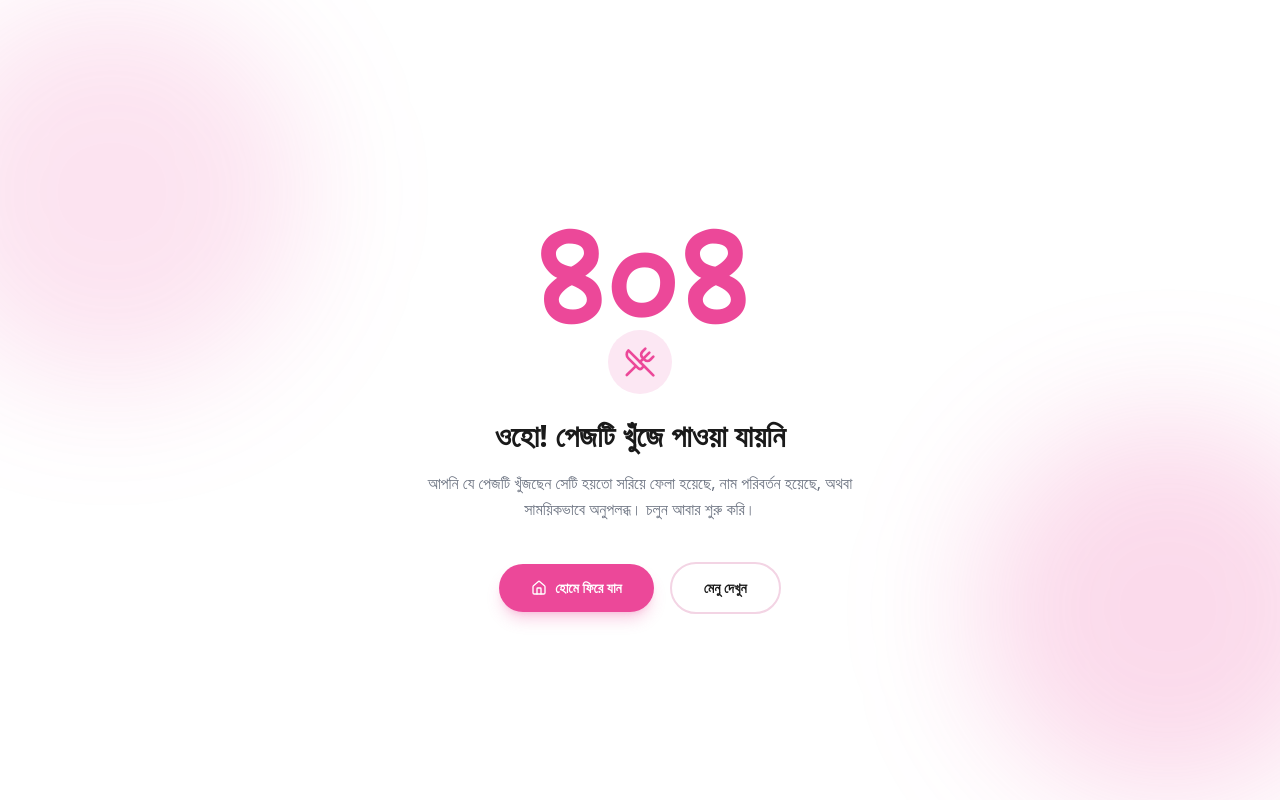
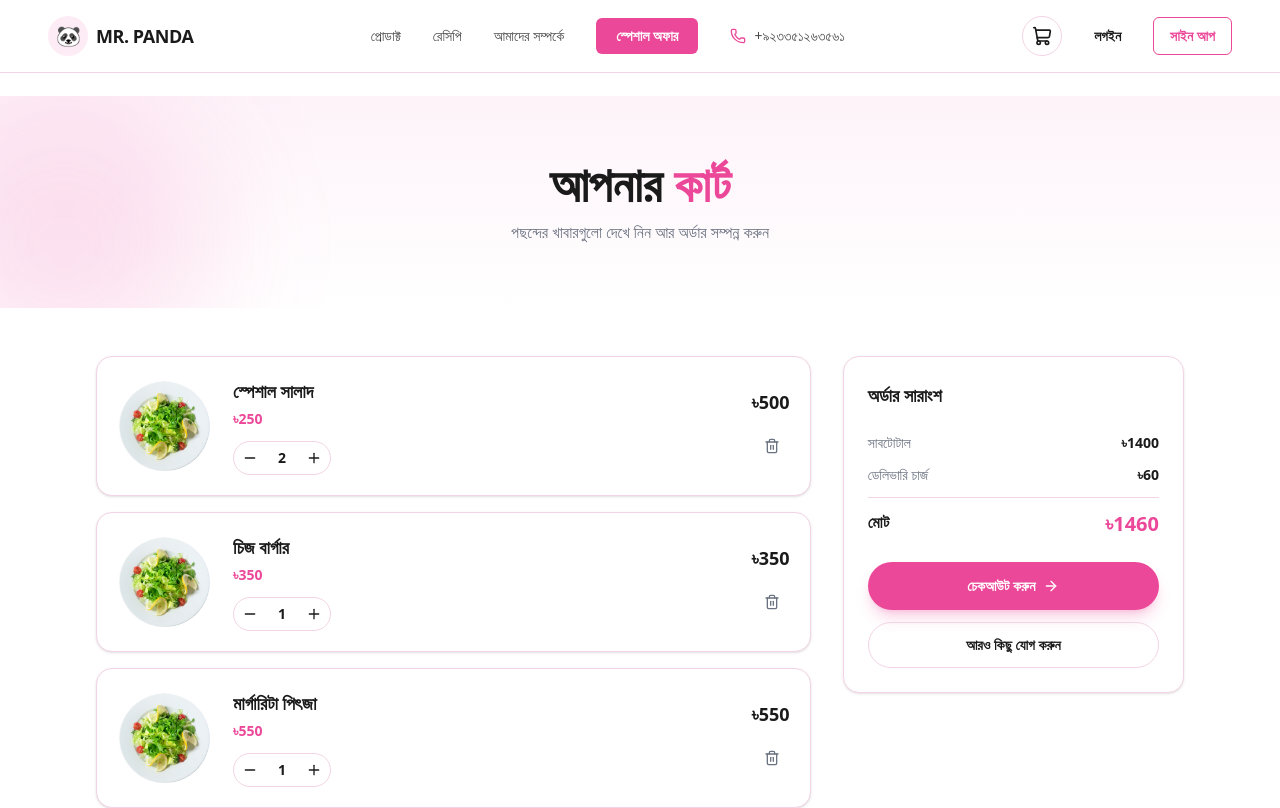
Before and after one commit to Craftedmart-Agency/Mr-Panda, a Next.js app: page /cart in a window 1280 px wide. Before the commit this address had no page. Shown: the top 808 px of the page. Built offline with nearby package versions, Linux system fonts and the light colour scheme.

Commit message:
feat: add cart page

```diff
--- /dev/null
+++ b/src/app/(common)/cart/_components/CartContent.tsx
@@ -0,0 +1,205 @@
+"use client";
+
+import { useState } from "react";
+import Image from "next/image";
+import Link from "next/link";
+import { Minus, Plus, Trash2, ShoppingBag, ArrowRight } from "lucide-react";
+
+interface CartItem {
+  id: string;
+  name: string;
+  price: number;
+  quantity: number;
+  imageUrl: string;
+}
+
+const initialCart: CartItem[] = [
+  {
+    id: "1",
+    name: "স্পেশাল সালাদ",
+    price: 250,
+    quantity: 2,
+    imageUrl: "/hero.png",
+  },
+  {
+    id: "2",
+    name: "চিজ বার্গার",
+    price: 350,
+    quantity: 1,
+    imageUrl: "/hero.png",
+  },
+  {
+    id: "3",
+    name: "মার্গারিটা পিৎজা",
+    price: 550,
+    quantity: 1,
+    imageUrl: "/hero.png",
+  },
+];
+
+const DELIVERY_FEE = 60;
+
+export default function CartContent() {
+  const [cart, setCart] = useState<CartItem[]>(initialCart);
+
+  const updateQuantity = (id: string, delta: number) => {
+    setCart((prev) =>
+      prev.map((item) =>
+        item.id === id
+          ? { ...item, quantity: Math.max(1, item.quantity + delta) }
+          : item
+      )
+    );
+  };
+
+  const removeItem = (id: string) => {
+    setCart((prev) => prev.filter((item) => item.id !== id));
+  };
+
+  const subtotal = cart.reduce(
+    (sum, item) => sum + item.price * item.quantity,
+    0
+  );
+  const total = subtotal + (cart.length > 0 ? DELIVERY_FEE : 0);
+
+  // Empty cart
+  if (cart.length === 0) {
+    return (
+      <div className="mx-auto max-w-4xl px-6 py-20 text-center">
+        <div className="mx-auto flex h-24 w-24 items-center justify-center rounded-full bg-secondary">
+          <ShoppingBag className="h-12 w-12 text-primary" />
+        </div>
+        <h2 className="mt-8 text-2xl font-bold text-foreground">
+          আপনার কার্ট খালি
+        </h2>
+        <p className="mt-3 text-base text-muted-foreground">
+          এখনো কোনো খাবার যোগ করা হয়নি। মেনু থেকে পছন্দের খাবার বেছে নিন।
+        </p>
+        <Link
+          href="/menu"
+          className="mt-8 inline-flex items-center gap-2 rounded-full bg-primary px-8 py-3.5 text-sm font-semibold text-primary-foreground shadow-lg shadow-primary/25 transition-all hover:shadow-xl hover:shadow-primary/40"
+        >
+          মেনু দেখুন
+          <ArrowRight className="h-4 w-4" />
+        </Link>
+      </div>
+    );
+  }
+
+  return (
+    <div className="mx-auto max-w-6xl px-4 py-12 sm:px-6 lg:px-8">
+      <div className="grid grid-cols-1 gap-8 lg:grid-cols-3">
+        {/* Cart items */}
+        <div className="lg:col-span-2">
+          <div className="space-y-4">
+            {cart.map((item) => (
+              <div
+                key={item.id}
+                className="flex items-center gap-4 rounded-2xl border border-border bg-card p-4 shadow-sm sm:gap-5 sm:p-5"
+              >
+                {/* Image */}
+                <div className="relative h-20 w-20 shrink-0 overflow-hidden rounded-xl sm:h-24 sm:w-24">
+                  <Image
+                    src={item.imageUrl}
+                    alt={item.name}
+                    fill
+                    sizes="96px"
+                    className="object-cover"
+                  />
+                </div>
+
+                {/* Info */}
+                <div className="min-w-0 flex-1">
+                  <h3 className="truncate text-base font-bold text-foreground sm:text-lg">
+                    {item.name}
+                  </h3>
+                  <p className="mt-1 text-sm font-semibold text-primary">
+                    ৳{item.price}
+                  </p>
+
+                  {/* Quantity controls */}
+                  <div className="mt-3 flex items-center gap-3">
+                    <div className="flex items-center gap-1 rounded-full border border-border">
+                      <button
+                        onClick={() => updateQuantity(item.id, -1)}
+                        className="flex h-8 w-8 cursor-pointer items-center justify-center rounded-full text-foreground transition-colors hover:bg-secondary"
+                        aria-label="কমান"
+                      >
+                        <Minus className="h-4 w-4" />
+                      </button>
+                      <span className="w-6 text-center text-sm font-semibold text-foreground">
+                        {item.quantity}
+                      </span>
+                      <button
+                        onClick={() => updateQuantity(item.id, 1)}
+                        className="flex h-8 w-8 cursor-pointer items-center justify-center rounded-full text-foreground transition-colors hover:bg-secondary"
+                        aria-label="বাড়ান"
+                      >
+                        <Plus className="h-4 w-4" />
+                      </button>
+                    </div>
+                  </div>
+                </div>
+
+                {/* Price + Remove */}
+                <div className="flex flex-col items-end gap-3">
+                  <p className="text-base font-bold text-foreground sm:text-lg">
+                    ৳{item.price * item.quantity}
+                  </p>
+                  <button
+                    onClick={() => removeItem(item.id)}
+                    className="flex h-9 w-9 cursor-pointer items-center justify-center rounded-full text-muted-foreground transition-colors hover:bg-destructive/10 hover:text-destructive"
+                    aria-label="সরান"
+                  >
+                    <Trash2 className="h-4 w-4" />
+                  </button>
+                </div>
+              </div>
+            ))}
+          </div>
+        </div>
+
+        {/* Order summary */}
+        <div className="lg:col-span-1">
+          <div className="sticky top-24 rounded-2xl border border-border bg-card p-6 shadow-sm">
+            <h2 className="text-lg font-bold text-foreground">অর্ডার সারাংশ</h2>
+
+            <div className="mt-6 space-y-3">
+              <div className="flex justify-between text-sm">
+                <span className="text-muted-foreground">সাবটোটাল</span>
+                <span className="font-semibold text-foreground">৳{subtotal}</span>
+              </div>
+              <div className="flex justify-between text-sm">
+                <span className="text-muted-foreground">ডেলিভারি চার্জ</span>
+                <span className="font-semibold text-foreground">
+                  ৳{DELIVERY_FEE}
+                </span>
+              </div>
+              <div className="border-t border-border pt-3">
+                <div className="flex justify-between">
+                  <span className="text-base font-bold text-foreground">মোট</span>
+                  <span className="text-xl font-bold text-primary">৳{total}</span>
+                </div>
+              </div>
+            </div>
+
+            <Link
+              href="/checkout"
+              className="mt-6 flex w-full items-center justify-center gap-2 rounded-full bg-primary px-6 py-3.5 text-sm font-semibold text-primary-foreground shadow-lg shadow-primary/25 transition-all hover:shadow-xl hover:shadow-primary/40"
+            >
+              চেকআউট করুন
+              <ArrowRight className="h-4 w-4" />
+            </Link>
+
+            <Link
+              href="/menu"
+              className="mt-3 flex w-full items-center justify-center rounded-full border border-border px-6 py-3 text-sm font-semibold text-foreground transition-colors hover:border-primary hover:text-primary"
+            >
+              আরও কিছু যোগ করুন
+            </Link>
+          </div>
+        </div>
+      </div>
+    </div>
+  );
+}
--- /dev/null
+++ b/src/app/(common)/cart/page.tsx
@@ -0,0 +1,22 @@
+import CartContent from "./_components/CartContent";
+
+export default function CartPage() {
+  return (
+    <div className="min-h-screen bg-background pt-20 lg:pt-24">
+      {/* Page header */}
+      <div className="relative overflow-hidden bg-gradient-to-b from-secondary/50 to-background py-12 lg:py-16">
+        <div className="pointer-events-none absolute -left-20 top-0 h-72 w-72 rounded-full bg-primary/15 blur-3xl" />
+        <div className="relative z-10 mx-auto max-w-3xl px-6 text-center">
+          <h1 className="text-3xl font-bold text-foreground sm:text-4xl lg:text-5xl">
+            আপনার <span className="text-primary">কার্ট</span>
+          </h1>
+          <p className="mt-3 text-base text-muted-foreground">
+            পছন্দের খাবারগুলো দেখে নিন আর অর্ডার সম্পন্ন করুন
+          </p>
+        </div>
+      </div>
+
+      <CartContent />
+    </div>
+  );
+}
```
